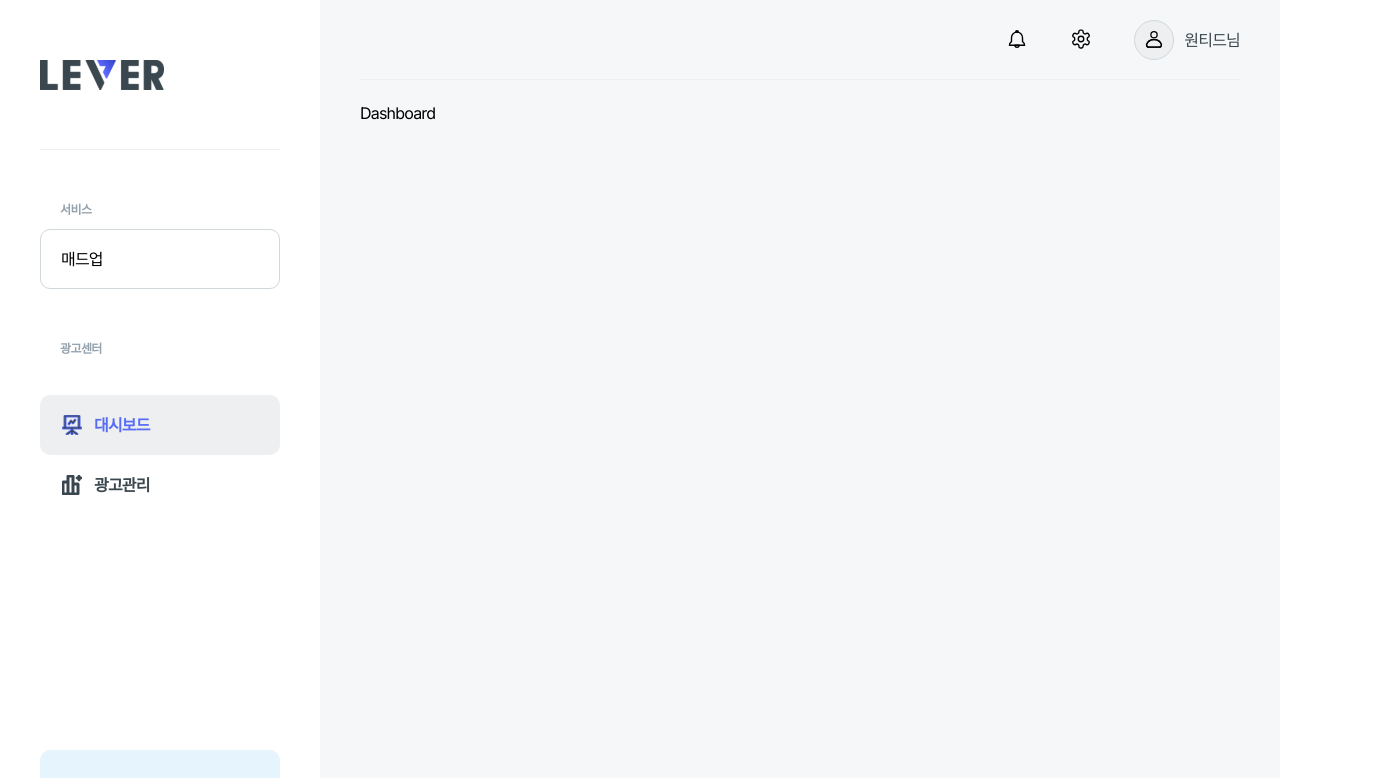
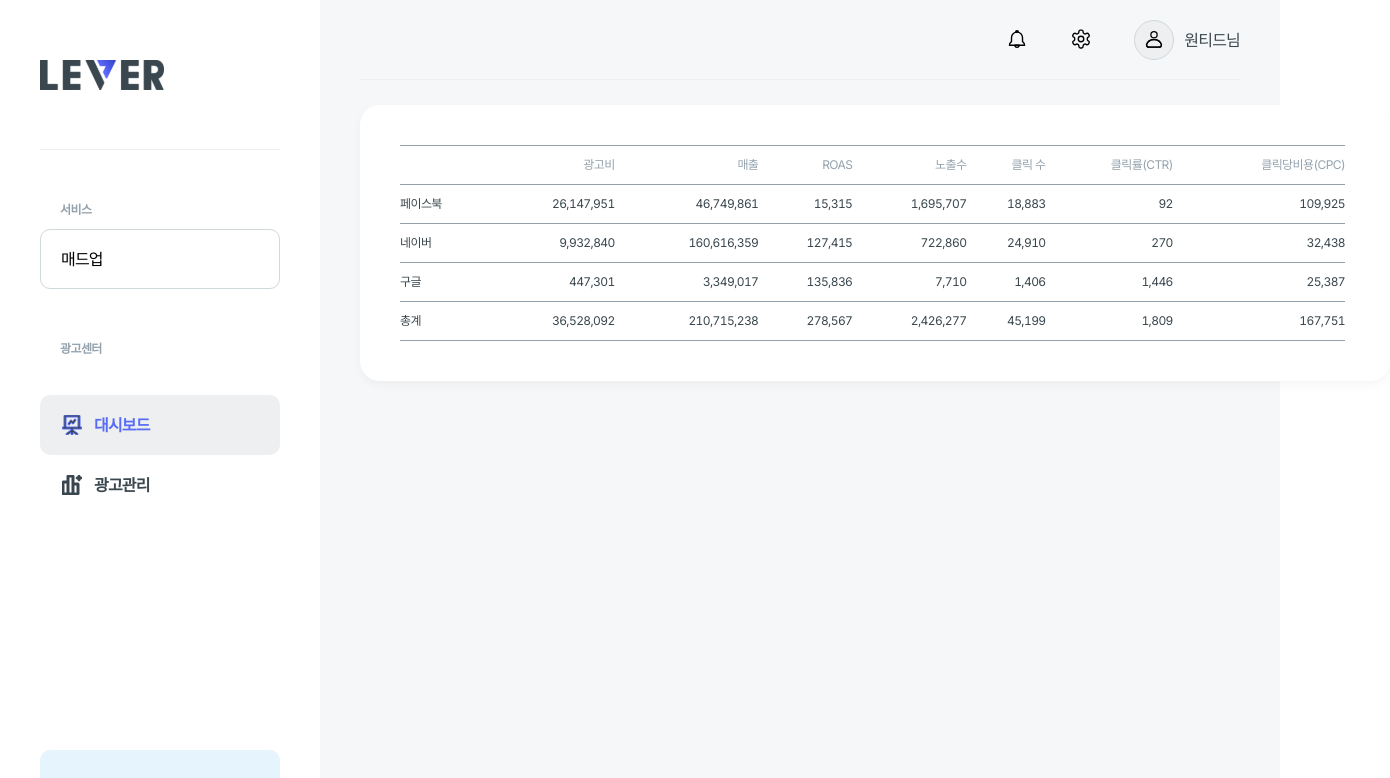
Before and after one commit to wanted-FE-02A-madup/madup, a React (Create React App) app: page / in a window 1280 px wide. Shown: the top 778 px of the page, 1390 px wide, since content can reach past the window. Built offline with nearby package versions, Linux system fonts and the light colour scheme; some icons are missing.

Commit message:
create: useFechData costom hooks , mideaTable

```diff
--- a/package.json
+++ b/package.json
@@ -10,6 +10,7 @@
     "@types/node": "^17.0.33",
     "@types/react": "^18.0.0",
     "@types/react-dom": "^18.0.0",
+    "bignumber.js": "^9.0.2",
     "classnames": "^2.3.1",
     "react": "^18.1.0",
     "react-dom": "^18.1.0",
--- /dev/null
+++ b/src/components/MideaTable/MideaTable.tsx
@@ -0,0 +1,79 @@
+import React from 'react';
+import styles from './mideaTable.module.scss';
+import * as Data from '../../utils/dataFilter';
+import ContentsContainer from '../ContentsContainer/ContentsContainer';
+import { useFetchData } from '../../hooks/useFetchData';
+import MIDEA_DATA from '../../data/wanted_FE-media-channel-data-set.json';
+
+const MideaTable = () => {
+  const fetchData = useFetchData(MIDEA_DATA);
+
+  return (
+    <ContentsContainer>
+      {fetchData.length !== 0 ? (
+        <div className={styles.scroll}>
+          <table className={styles.table}>
+            <thead>
+              <tr className={styles.line}>
+                <td />
+                <td className={styles.head}>광고비</td>
+                <td className={styles.head}>매출</td>
+                <td className={styles.head}>ROAS</td>
+                <td className={styles.head}>노출수</td>
+                <td className={styles.head}>클릭 수</td>
+                <td className={styles.head}>클릭률(CTR)</td>
+                <td className={styles.head}>클릭당비용(CPC)</td>
+              </tr>
+            </thead>
+            <tbody>
+              <tr className={styles.line}>
+                <th>페이스북</th>
+                <td>{Data.facebookCost.toLocaleString()}</td>
+                <td>{Math.floor(Data.facebookSales).toLocaleString()}</td>
+                <td>{Math.floor(Data.facebookROAS).toLocaleString()}</td>
+                <td>{Data.facebookImp.toLocaleString()}</td>
+                <td>{Data.facebookClick.toLocaleString()}</td>
+                <td>{Math.floor(Data.facebookCtr).toLocaleString()}</td>
+                <td>{Math.floor(Data.facebookCPC).toLocaleString()}</td>
+              </tr>
+              <tr className={styles.line}>
+                <th>네이버</th>
+                <td>{Data.naverCost.toLocaleString()}</td>
+                <td>{Math.floor(Data.naverSales).toLocaleString()}</td>
+                <td>{Math.floor(Data.naverROAS).toLocaleString()}</td>
+                <td>{Data.naverImp.toLocaleString()}</td>
+                <td>{Data.naverClick.toLocaleString()}</td>
+                <td>{Math.floor(Data.naverCtr).toLocaleString()}</td>
+                <td>{Math.floor(Data.naverCPC).toLocaleString()}</td>
+              </tr>
+              <tr className={styles.line}>
+                <th>구글</th>
+                <td>{Data.googleCost.toLocaleString()}</td>
+                <td>{Math.floor(Data.googleSales).toLocaleString()}</td>
+                <td>{Math.floor(Data.googleROAS).toLocaleString()}</td>
+                <td>{Data.googleImp.toLocaleString()}</td>
+                <td>{Data.googleClick.toLocaleString()}</td>
+                <td>{Math.floor(Data.googleCtr).toLocaleString()}</td>
+                <td>{Math.floor(Data.googleCPC).toLocaleString()}</td>
+              </tr>
+              <tr className={styles.line}>
+                <th>총계</th>
+                <td>{Data.sumCost.toLocaleString()}</td>
+                <td>{Math.floor(Data.sumSales).toLocaleString()}</td>
+                <td>{Math.floor(Data.sumROAS).toLocaleString()}</td>
+                <td>{Data.sumImp.toLocaleString()}</td>
+                <td>{Data.sumClick.toLocaleString()}</td>
+                <td>{Math.floor(Data.sumCtr).toLocaleString()}</td>
+                <td>{Math.floor(Data.sumCPC).toLocaleString()}</td>
+              </tr>
+            </tbody>
+          </table>
+        </div>
+      ) : (
+        <div>loading...</div>
+      )}
+    </ContentsContainer>
+  );
+};
+
+export default MideaTable;
--- /dev/null
+++ b/src/components/MideaTable/mideaTable.module.scss
@@ -0,0 +1,42 @@
+@use '../../styles/constants/colors';
+
+.scroll {
+  &::-webkit-scrollbar {
+    display: block;
+    height: 10px;
+  }
+  overflow-x: scroll;
+
+  &::-webkit-scrollbar-thumb {
+    background-color: colors.$GRAY100;
+    border-radius: 10px;
+  }
+
+  .table {
+    width: 945px;
+    border-top: 1px solid colors.$GRAY300;
+    border-bottom: 1px solid colors.$GRAY300;
+
+    .line {
+      border-bottom: 1px solid colors.$GRAY300;
+    }
+
+    th,
+    td {
+      padding: 12px 0;
+      font-size: 12px;
+      font-weight: 500;
+      line-height: 14px;
+      color: colors.$GRAY800;
+      text-align: right;
+    }
+
+    th {
+      text-align: left;
+    }
+
+    .head {
+      color: colors.$GRAY300;
+    }
+  }
+}
--- /dev/null
+++ b/src/hooks/useFetchData.ts
@@ -0,0 +1,17 @@
+import { useEffect, useState } from 'react';
+import { IMidea } from '../types/midea';
+import { IAdListItem } from '../types/type';
+
+let interval: NodeJS.Timeout;
+type jsonFile = IMidea | IAdListItem;
+
+export const useFetchData = <T extends jsonFile>(jsonFile: T[]): T[] => {
+  const [data, setData] = useState<T[]>([]);
+  useEffect(() => {
+    interval = setTimeout(() => {
+      setData(jsonFile);
+    }, 3000);
+    return () => clearTimeout(interval);
+  }, [jsonFile]);
+  return data;
+};
--- a/src/pages/Dashboard.tsx
+++ b/src/pages/Dashboard.tsx
@@ -1,9 +1,10 @@
 import React from 'react';
+import MideaTable from '../components/MideaTable/MideaTable';
 
 const Dashboard = () => {
   return (
     <div>
-      <p>Dashboard</p>
+      <MideaTable />
     </div>
   );
 };
--- /dev/null
+++ b/src/types/midea.ts
@@ -0,0 +1,13 @@
+export interface IMidea {
+  channel: string;
+  date: string;
+  imp: number;
+  click: number;
+  cost: number;
+  convValue: number;
+  ctr: number;
+  cvr: number;
+  cpc: number;
+  cpa: number;
+  roas: number;
+}
--- /dev/null
+++ b/src/utils/dataFilter.ts
@@ -0,0 +1,80 @@
+import MIDEA_DATA from '../data/wanted_FE-media-channel-data-set.json';
+
+// 채널
+const facebookChannel = MIDEA_DATA.filter((item) => item.channel === 'facebook');
+const naverChannel = MIDEA_DATA.filter((item) => item.channel === 'naver');
+const googleChannel = MIDEA_DATA.filter((item) => item.channel === 'google');
+
+// 광고비 cost
+const facebookCost = facebookChannel.reduce((prev, cur) => prev + cur.cost, 0);
+const googleCost = googleChannel.reduce((prev, cur) => prev + cur.cost, 0);
+const naverCost = naverChannel.reduce((prev, cur) => prev + cur.cost, 0);
+
+// 매출
+const facebookSales = facebookChannel.reduce((prev, cur) => {
+  return prev + (cur.roas * cur.cost) / 100;
+}, 0);
+const googleSales = googleChannel.reduce((prev, cur) => {
+  return prev + (cur.roas * cur.cost) / 100;
+}, 0);
+const naverSales = naverChannel.reduce((prev, cur) => {
+  return prev + (cur.roas * cur.cost) / 100;
+}, 0);
+
+// ROAS
+const facebookROAS = facebookChannel.reduce((prev, cur) => prev + cur.roas, 0);
+const googleROAS = googleChannel.reduce((prev, cur) => prev + cur.roas, 0);
+const naverROAS = naverChannel.reduce((prev, cur) => prev + cur.roas, 0);
+
+// 노출 수
+const facebookImp = facebookChannel.reduce((prev, cur) => prev + cur.imp, 0);
+const googleImp = googleChannel.reduce((prev, cur) => prev + cur.imp, 0);
+const naverImp = naverChannel.reduce((prev, cur) => prev + cur.imp, 0);
+
+// 클릭 수
+const facebookClick = facebookChannel.reduce((prev, cur) => prev + cur.click, 0);
+const googleClick = googleChannel.reduce((prev, cur) => prev + cur.click, 0);
+const naverClick = naverChannel.reduce((prev, cur) => prev + cur.click, 0);
+
+// 클릭 률 CTR
+const facebookCtr = facebookChannel.reduce((prev, cur) => prev + cur.ctr, 0);
+const googleCtr = googleChannel.reduce((prev, cur) => prev + cur.ctr, 0);
+const naverCtr = naverChannel.reduce((prev, cur) => prev + cur.ctr, 0);
+
+// 클릭당 비율 CPC
+const facebookCPC = facebookChannel.reduce((prev, cur) => prev + cur.cpc, 0);
+const googleCPC = googleChannel.reduce((prev, cur) => prev + cur.cpc, 0);
+const naverCPC = naverChannel.reduce((prev, cur) => prev + cur.cpc, 0);
+
+export {
+  facebookImp,
+  googleImp,
+  naverImp,
+  facebookSales,
+  googleSales,
+  naverSales,
+  facebookCost,
+  googleCost,
+  naverCost,
+  facebookROAS,
+  googleROAS,
+  naverROAS,
+  facebookClick,
+  googleClick,
+  naverClick,
+  facebookCtr,
+  googleCtr,
+  naverCtr,
+  facebookCPC,
+  googleCPC,
+  naverCPC,
+};
+const sumCost = facebookCost + googleCost + naverCost;
+const sumSales = facebookSales + googleSales + naverSales;
+const sumROAS = facebookROAS + googleROAS + naverROAS;
+const sumImp = facebookImp + googleImp + naverImp;
+const sumClick = facebookClick + googleClick + naverClick;
+const sumCtr = facebookCtr + googleCtr + naverCtr;
+const sumCPC = facebookCPC + googleCPC + naverCPC;
+
+export { sumImp, sumSales, sumCost, sumROAS, sumClick, sumCtr, sumCPC };
```
Also changed, not shown: 1 other file (tests, documents, lock files or other folders).
